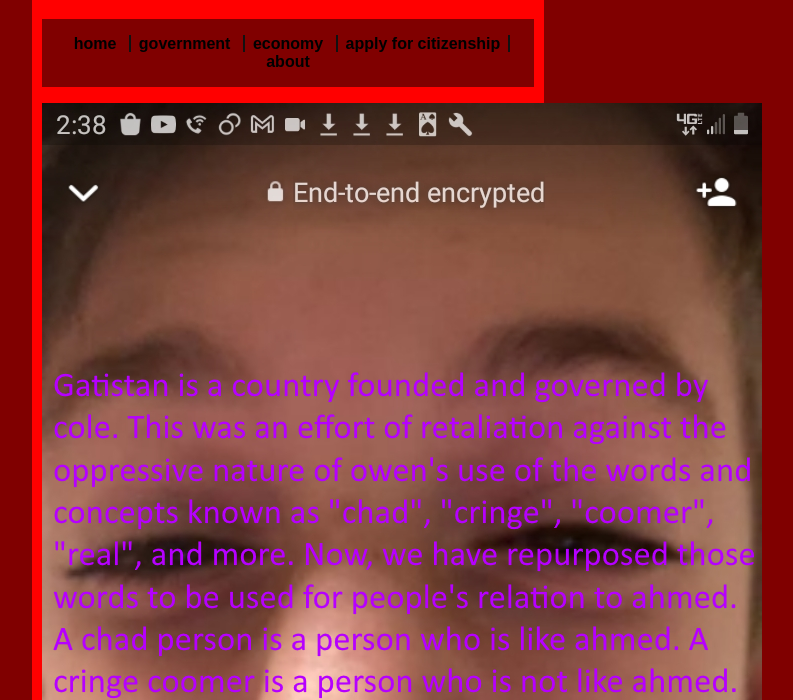
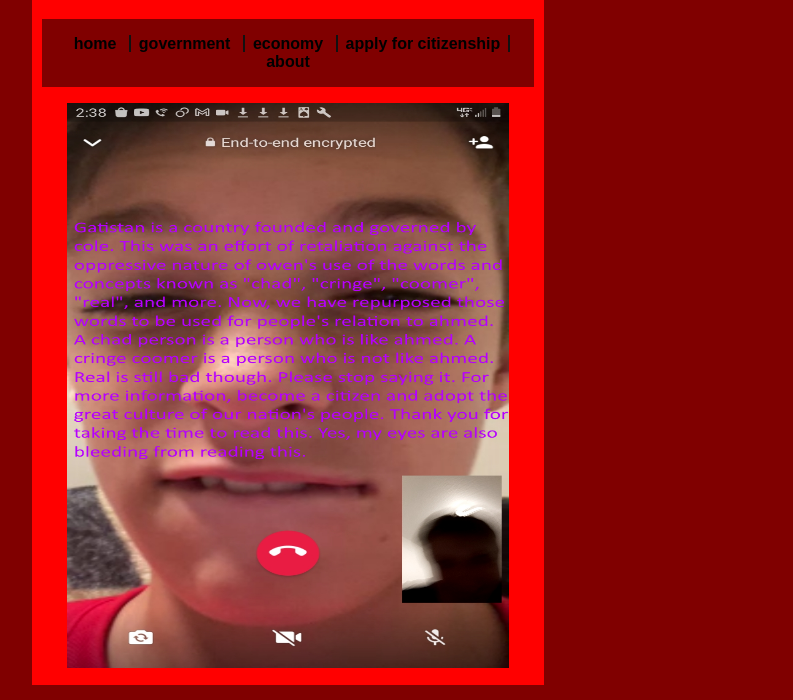
Before and after one commit to Zebulaun/gatistan, a plain HTML site: page pages/about.html in a window 1280 px wide. Shown: the part 102-802 px from the top of the page, without its empty margins (352-1145 px from the left). Drawn offline with Linux system fonts and the light colour scheme.

Commit message:
Update about.html

```diff
--- a/pages/about.html
+++ b/pages/about.html
@@ -29,6 +29,6 @@
                 </li>
             </ul>
         </nav>
-        <img src="../resources/a.png" alt="ahmed picture funni haha"/>
+        <img src="../resources/a.png" alt="ahmed picture funni haha" width="90%" height="75%"/>
     </body>
 </html>
```
